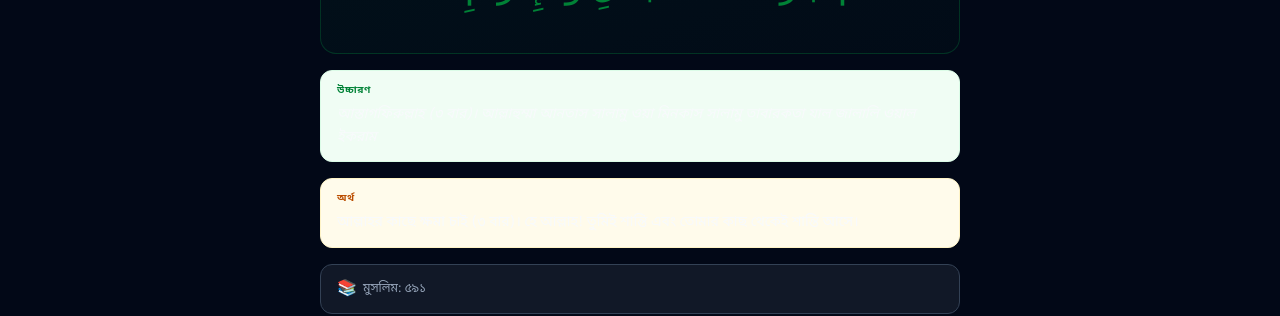
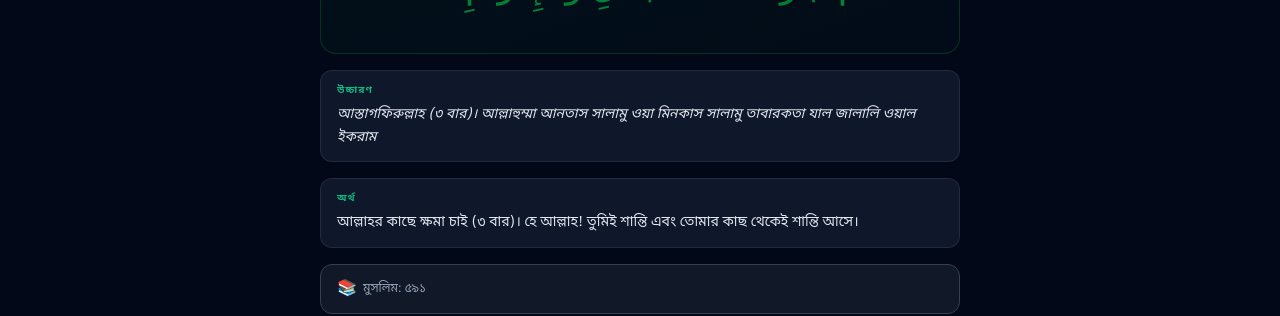
Before and after one commit to alqurandocs-dev/Quran, a React (Vite) app: page /dua/after-prayer-1 in a window 1280 px wide. Shown: the part 394-710 px from the top of the page. Built offline with nearby package versions, Linux system fonts and the light colour scheme; no server answers; a web font is replaced by a local one.

Commit message:
color problem

```diff
--- a/src/pages/DailyDuaPage.tsx
+++ b/src/pages/DailyDuaPage.tsx
@@ -87,11 +87,11 @@ export function DailyDuaPage() {
 
           {/* Pronunciation */}
           {showPronunciation && (
-            <div className="rounded-lg bg-green-50 dark:bg-green-900/10 border border-green-100 dark:border-green-900/30 px-4 py-3">
-              <p className="text-[10px] font-semibold uppercase tracking-wider text-green-700 dark:text-green-500 mb-1.5">
+            <div className="rounded-xl border px-4 py-3" style={{ background: '#0F172A', borderColor: 'rgba(51,65,85,0.5)' }}>
+              <p className="text-[10px] font-semibold uppercase tracking-widest mb-1.5" style={{ color: '#10B981' }}>
                 উচ্চারণ
               </p>
-              <p className="text-sm italic text-[var(--color-text)] leading-relaxed">
+              <p className="text-sm italic leading-relaxed" style={{ color: '#E2E8F0' }}>
                 {dua.transliteration}
               </p>
             </div>
@@ -99,11 +99,11 @@ export function DailyDuaPage() {
 
           {/* Meaning */}
           {showMeaning && (
-            <div className="rounded-lg bg-amber-50 dark:bg-amber-900/10 border border-amber-100 dark:border-amber-900/20 px-4 py-3">
-              <p className="text-[10px] font-semibold uppercase tracking-wider text-amber-700 dark:text-amber-500 mb-1.5">
+            <div className="rounded-xl border px-4 py-3" style={{ background: '#0F172A', borderColor: 'rgba(51,65,85,0.5)' }}>
+              <p className="text-[10px] font-semibold uppercase tracking-widest mb-1.5" style={{ color: '#10B981' }}>
                 অর্থ
               </p>
-              <p className="text-sm text-[var(--color-text)] leading-relaxed">{dua.meaning}</p>
+              <p className="text-sm leading-relaxed" style={{ color: '#E2E8F0' }}>{dua.meaning}</p>
             </div>
           )}
 
--- a/src/pages/DuaDetailsPage.tsx
+++ b/src/pages/DuaDetailsPage.tsx
@@ -91,11 +91,11 @@ export function DuaDetailsPage() {
 
       {/* Pronunciation */}
       {showPronunciation && (
-        <div className="rounded-xl bg-green-50 dark:bg-green-900/10 border border-green-100 dark:border-green-900/30 px-4 py-3 mb-4">
-          <p className="text-[10px] font-semibold uppercase tracking-wider text-green-700 dark:text-green-500 mb-1.5">
+        <div className="rounded-xl border px-4 py-3 mb-4" style={{ background: '#0F172A', borderColor: 'rgba(51,65,85,0.5)' }}>
+          <p className="text-[10px] font-semibold uppercase tracking-widest mb-1.5" style={{ color: '#10B981' }}>
             উচ্চারণ
           </p>
-          <p className="text-sm italic text-[var(--color-text)] leading-relaxed">
+          <p className="text-sm italic leading-relaxed" style={{ color: '#E2E8F0' }}>
             {dua.transliteration}
           </p>
         </div>
@@ -103,11 +103,11 @@ export function DuaDetailsPage() {
 
       {/* Meaning */}
       {showMeaning && (
-        <div className="rounded-xl bg-amber-50 dark:bg-amber-900/10 border border-amber-100 dark:border-amber-900/20 px-4 py-3 mb-4">
-          <p className="text-[10px] font-semibold uppercase tracking-wider text-amber-700 dark:text-amber-500 mb-1.5">
+        <div className="rounded-xl border px-4 py-3 mb-4" style={{ background: '#0F172A', borderColor: 'rgba(51,65,85,0.5)' }}>
+          <p className="text-[10px] font-semibold uppercase tracking-widest mb-1.5" style={{ color: '#10B981' }}>
             অর্থ
           </p>
-          <p className="text-sm text-[var(--color-text)] leading-relaxed">{dua.meaning}</p>
+          <p className="text-sm leading-relaxed" style={{ color: '#E2E8F0' }}>{dua.meaning}</p>
         </div>
       )}
 
```
